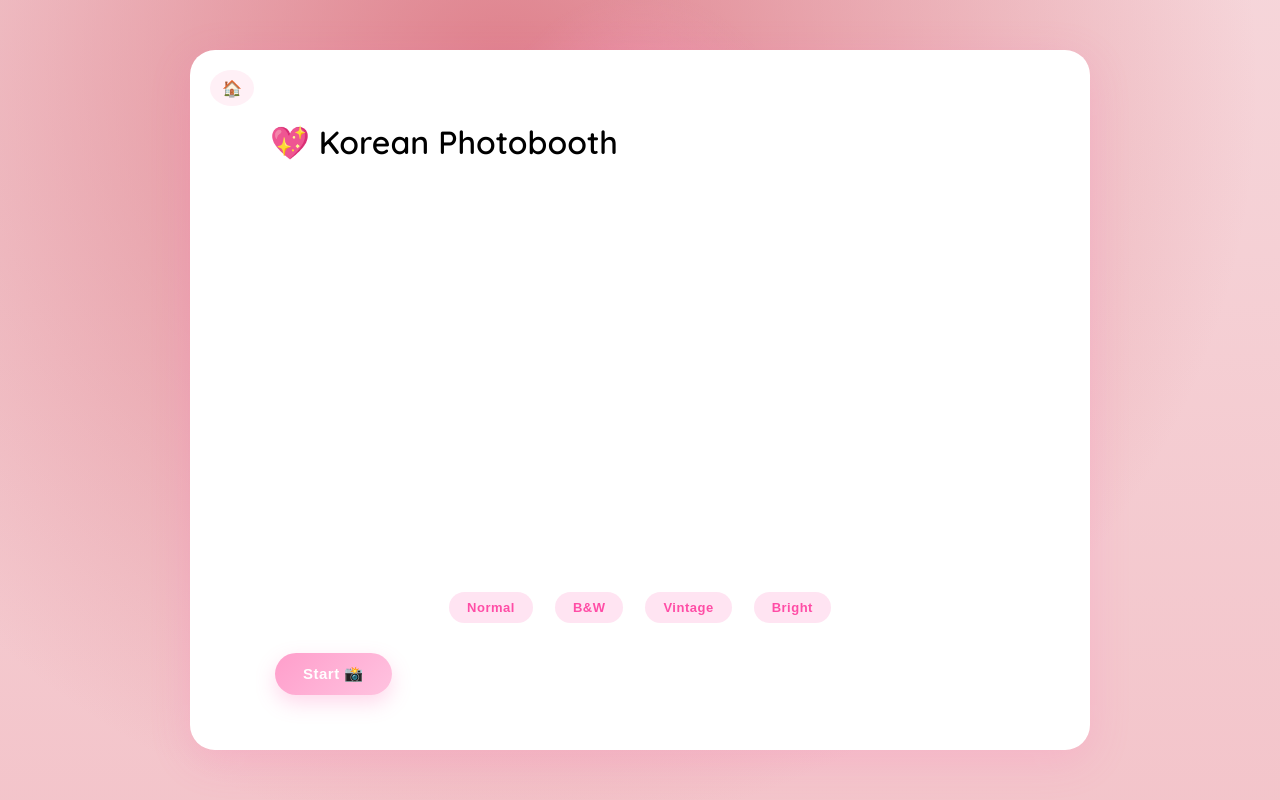
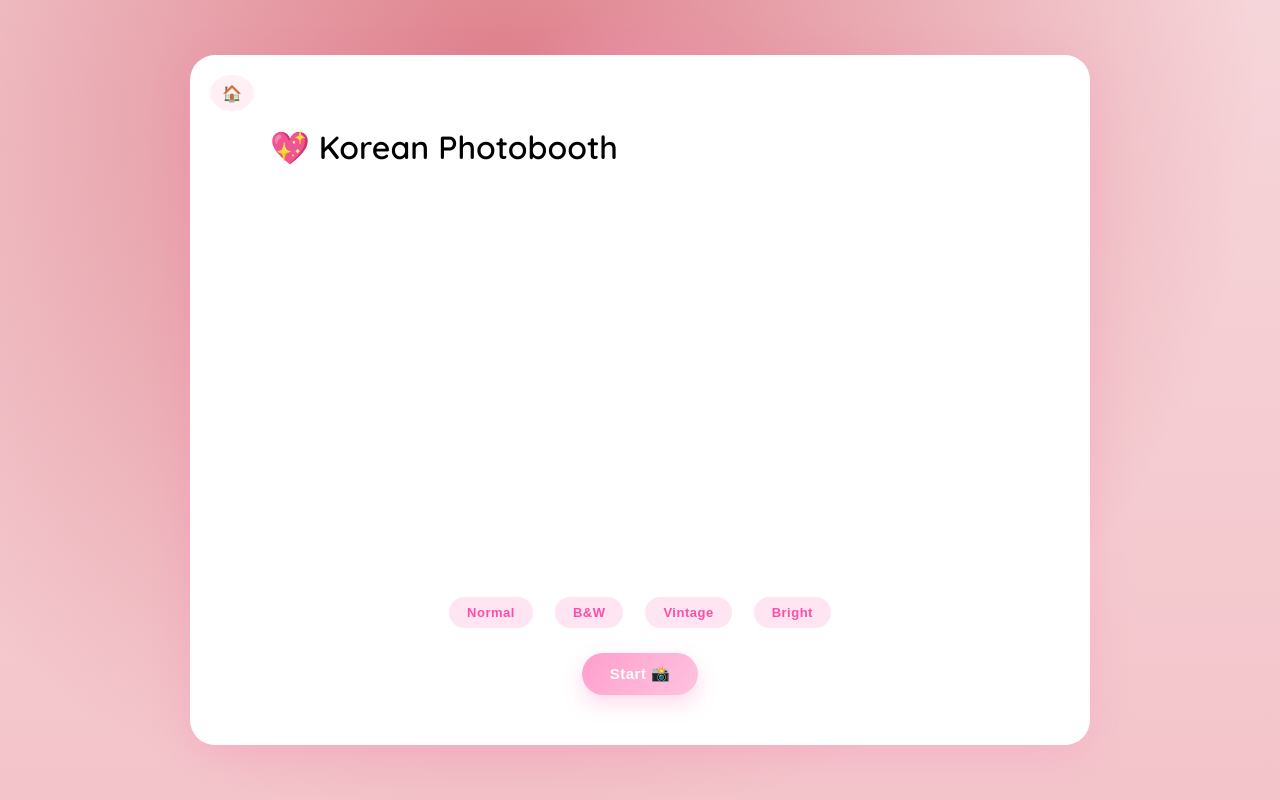
Before and after one commit to tasha404/peachypixels, a React (Create React App) app: page / in a window 1280 px wide. Both pictures are taken after a click on the button "4 Strip". Built offline with nearby package versions, Linux system fonts and the light colour scheme; no server answers.

Commit message:
Update App.js

```diff
--- a/src/App.js
+++ b/src/App.js
@@ -245,7 +245,9 @@ function App() {
             <button onClick={() => setFilter("bright")}>Bright</button>
           </div>
 
-          <button onClick={startCapture}>Start 📸</button>
+          <div className="start-wrapper">
+            <button onClick={startCapture}>Start 📸</button>
+          </div>
         </>
       )}
 
```
